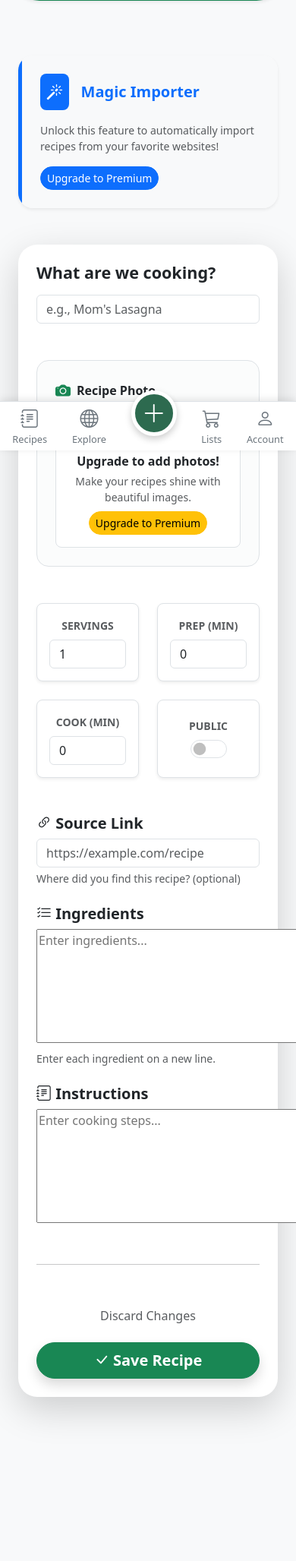
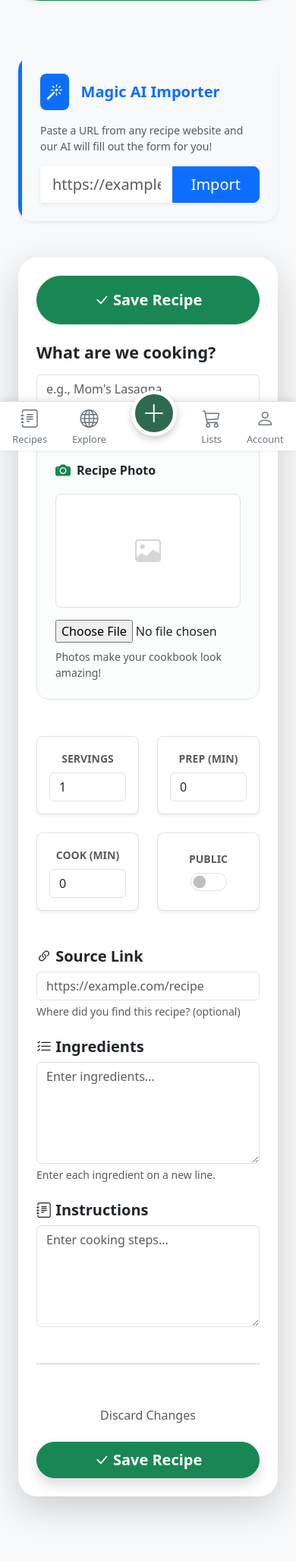
Before and after one commit to WorldStat/kitchen-tool, a Django app: page /recipes/create/ in a window 390 px wide; the page is wider, and only the part inside the window is pictured. Shown: the part 251-2306 px from the top of that part at 76% size. Before the commit the page ends 2119 px from the top of that part, so only its background shows below. Run offline with Django 4.2, Linux system fonts and the light colour scheme; the visitor is signed in with stand-in values (Sample User, id 1).

Commit message:
Improve AI import UI and ensure default fields
Add defensive defaults and better AI extraction/UX:

- forms.py: add clean_servings, clean_prep_time, and clean_cook_time to coerce missing values to 1/0 respectively to avoid nulls.
- views.py: refine the Bedrock system prompt to be more explicit about output formats, tweak user message, improve JSON cleanup/parsing (store raw text, strip fences) and coerce null numeric fields to safe defaults. Minor variable renames for clarity.
- templates/recipes/create.html: rename importer to “Magic AI Importer”, remove gated premium messaging so the importer and image upload are always shown, add required URL input, loading spinner and disabled state for import, mobile-first save button, and client-side script to handle import loading and auto-apply Bootstrap classes to form controls.

Overall this change improves robustness of AI-extracted data, prevents null values for numeric fields, and enhances the importer UX.

````diff
--- a/recipe_project/recipes/forms.py
+++ b/recipe_project/recipes/forms.py
@@ -5,6 +5,15 @@ class RecipeForm(forms.ModelForm):
     servings = forms.IntegerField(required=False, initial=1, widget=forms.NumberInput(attrs={'class': 'form-control'}))
     prep_time = forms.IntegerField(required=False, initial=0, widget=forms.NumberInput(attrs={'class': 'form-control', 'placeholder': 'Minutes'}))
     cook_time = forms.IntegerField(required=False, initial=0, widget=forms.NumberInput(attrs={'class': 'form-control', 'placeholder': 'Minutes'}))
+
+    def clean_servings(self):
+        return self.cleaned_data.get('servings') or 1
+
+    def clean_prep_time(self):
+        return self.cleaned_data.get('prep_time') or 0
+
+    def clean_cook_time(self):
+        return self.cleaned_data.get('cook_time') or 0
 
     class Meta:
         model = Recipe
--- a/recipe_project/recipes/views.py
+++ b/recipe_project/recipes/views.py
@@ -112,12 +112,16 @@ def create_recipe(request):
             client = boto3.client('bedrock-runtime', region_name='ca-central-1')
             model_id = "anthropic.claude-3-haiku-20240307-v1:0"
             system_prompt = (
-                "You are a recipe data extractor. Return ONLY a raw JSON object with these keys: "
-                "'title', 'ingredients' (list of strings), 'instructions' (string), "
-                "'servings' (integer), 'prep_time' (integer, minutes), 'cook_time' (integer, minutes). "
-                "Do not include markdown backticks."
+                "You are a master chef and recipe data extractor. Extract data from the text into a raw JSON object with these keys: "
+                "'title' (string), "
+                "'ingredients' (list of strings, include quantities and measurements, e.g., '2 cups flour'), "
+                "'instructions' (string, step-by-step), "
+                "'servings' (integer - MUST BE AN INTEGER. If not found, estimate based on ingredient quantities), "
+                "'prep_time' (integer, minutes), "
+                "'cook_time' (integer, minutes). "
+                "Return ONLY raw JSON, no markdown backticks."
             )
-            bedrock_messages = [{"role": "user", "content": [{"text": f"Extract: {text_content}"}]}]
+            bedrock_messages = [{"role": "user", "content": [{"text": f"Extract the recipe from: {text_content}"}]}]
 
             response = client.converse(
                 modelId=model_id,
@@ -126,15 +130,18 @@ def create_recipe(request):
                 inferenceConfig={"temperature": 0}
             )
 
-            ai_data = json.loads(re.sub(r'```json|```', '', response['output']['message']['content'][0]['text']).strip())
+            ai_data_raw = response['output']['message']['content'][0]['text']
+            # Improved JSON cleanup
+            ai_data_str = re.sub(r'```json|```', '', ai_data_raw).strip()
+            ai_data = json.loads(ai_data_str)
 
             initial_data = {
                 'title': ai_data.get('title', ''),
                 'ingredients': '\n'.join(ai_data.get('ingredients', [])),
                 'instructions': ai_data.get('instructions', ''),
-                'servings': ai_data.get('servings', 1),
-                'prep_time': ai_data.get('prep_time', 0),
-                'cook_time': ai_data.get('cook_time', 0),
+                'servings': ai_data.get('servings', 1) or 1, # Force default 1 if null
+                'prep_time': ai_data.get('prep_time', 0) or 0,
+                'cook_time': ai_data.get('cook_time', 0) or 0,
                 'source_url': import_url
             }
             messages.success(request, "AI extracted recipe data! Verify and save.")
--- a/recipe_project/templates/recipes/create.html
+++ b/recipe_project/templates/recipes/create.html
@@ -22,26 +22,31 @@
                         <div class="bg-primary text-white p-2 rounded-3">
                             <i class="bi bi-magic fs-4"></i>
                         </div>
-                        <h5 class="fw-bold mb-0 text-primary">Magic Importer</h5>
+                        <h5 class="fw-bold mb-0 text-primary">Magic AI Importer</h5>
                     </div>
-                    {% if user.is_authenticated and user.is_paid_customer %}
-                        <p class="text-muted small">Paste a URL from any recipe website (Food.com, AllRecipes, etc.) and we'll fill out the form for you!</p>
-                        <form method="GET" class="input-group input-group-lg shadow-sm">
-                            <input type="url" name="import_url" class="form-control border-0" placeholder="https://example.com/recipe-url" value="{{ import_url }}">
-                            <button class="btn btn-primary px-4" type="submit">Import</button>
+                    <p class="text-muted small">Paste a URL from any recipe website and our AI will fill out the form for you!</p>
+                    <form id="importForm" method="GET" class="input-group input-group-lg shadow-sm">
+                        <input type="url" name="import_url" class="form-control border-0" placeholder="https://example.com/recipe-url" value="{{ import_url }}" required>
+                        <button class="btn btn-primary px-4" type="submit" id="importBtn">
+                            <span id="importText">Import</span>
+                            <span id="importSpinner" class="spinner-border spinner-border-sm d-none" role="status"></span>
+                        </button>
                     </form>
-                    {% else %}
-                        <p class="text-muted small">Unlock this feature to automatically import recipes from your favorite websites!</p>
-                        <a href="#" class="btn btn-primary btn-sm rounded-pill">Upgrade to Premium</a>
-                    {% endif %}
                 </div>
             </div>
             {% endif %}
 
             <div class="card shadow-lg border-0 mb-5" style="border-radius: 25px;">
                 <div class="card-body p-4 p-md-5">
-                    <form method="POST" enctype="multipart/form-data" novalidate>
+                    <form method="POST" enctype="multipart/form-data" novalidate id="recipeForm">
                         {% csrf_token %}
+
+                        <!-- Mobile-First Save Button -->
+                        <div class="d-grid d-md-none gap-2 mb-4">
+                            <button type="submit" class="btn btn-success btn-lg fw-bold shadow-sm rounded-pill py-3">
+                                <i class="bi bi-check-lg"></i> {% if editing %}Update Recipe{% else %}Save Recipe{% endif %}
+                            </button>
+                        </div>
 
                         <!-- Main Title -->
                         <div class="mb-5">
@@ -55,7 +60,6 @@
                             <label class="form-label fw-bold d-flex align-items-center gap-2 mb-3">
                                 <i class="bi bi-camera-fill text-success fs-5"></i> Recipe Photo
                             </label>
-                            {% if user.is_authenticated and user.is_paid_customer %}
                             <div class="row align-items-center">
                                 <div class="col-md-4 mb-3 mb-md-0">
                                     {% if editing and form.instance.image %}
@@ -72,14 +76,6 @@
                                     {% if form.image.errors %}<div class="text-danger small mt-1">{{ form.image.errors }}</div>{% endif %}
                                 </div>
                             </div>
-                            {% else %}
-                                <div class="p-3 bg-white border rounded-3 text-center">
-                                    <i class="bi bi-star-fill text-warning fs-4 mb-2"></i>
-                                    <p class="mb-1 fw-bold">Upgrade to add photos!</p>
-                                    <p class="small text-muted mb-2">Make your recipes shine with beautiful images.</p>
-                                    <a href="#" class="btn btn-warning btn-sm rounded-pill">Upgrade to Premium</a>
-                                </div>
-                            {% endif %}
                         </div>
 
                         <!-- Timing & Sharing -->
@@ -152,4 +148,24 @@
     textarea { min-height: 150px; }
     .form-switch .form-check-input { width: 3em; height: 1.5em; cursor: pointer; }
 </style>
+<script>
+    // Handle Magic Importer Loading State
+    const importForm = document.getElementById('importForm');
+    const importBtn = document.getElementById('importBtn');
+
+    if (importForm && importBtn) {
+        importForm.addEventListener('submit', function() {
+            importBtn.disabled = true;
+            document.getElementById('importText').innerText = 'Analyzing Recipe...';
+            document.getElementById('importSpinner').classList.remove('d-none');
+        });
+    }
+
+    // Auto-apply Bootstrap classes to form elements
+    document.querySelectorAll('input, textarea, select').forEach(el => {
+        if (el.type !== 'checkbox' && el.type !== 'file') {
+            el.classList.add('form-control');
+        }
+    });
+</script>
 {% endblock %}
````
Lines whose indentation alone changed are shown as unchanged.
